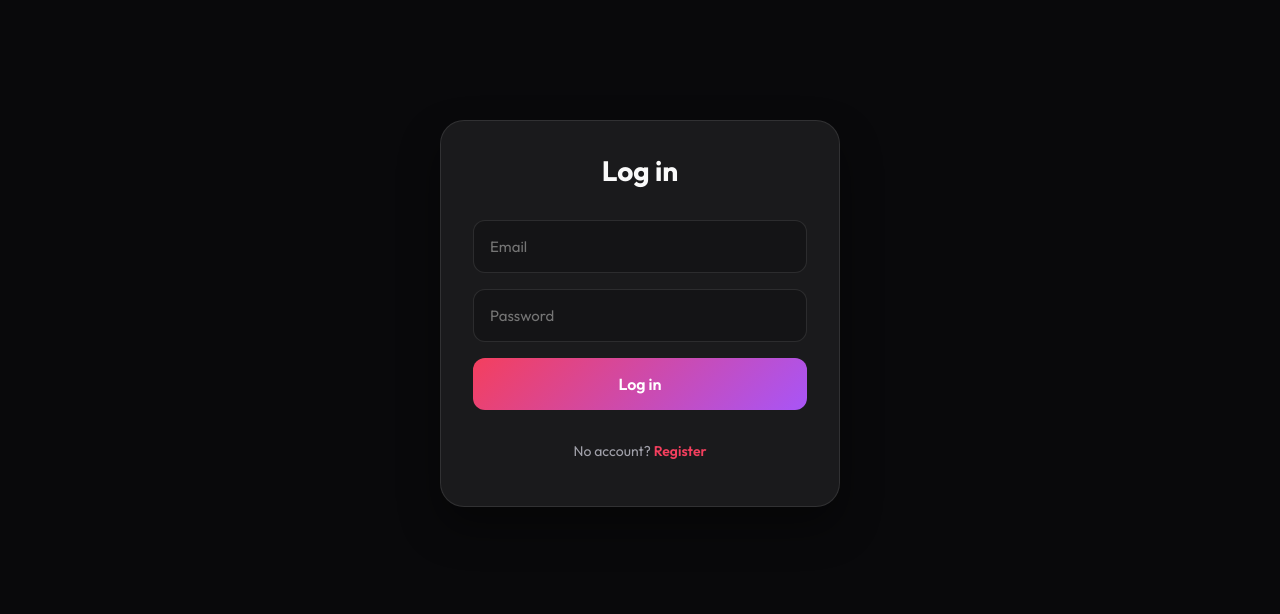
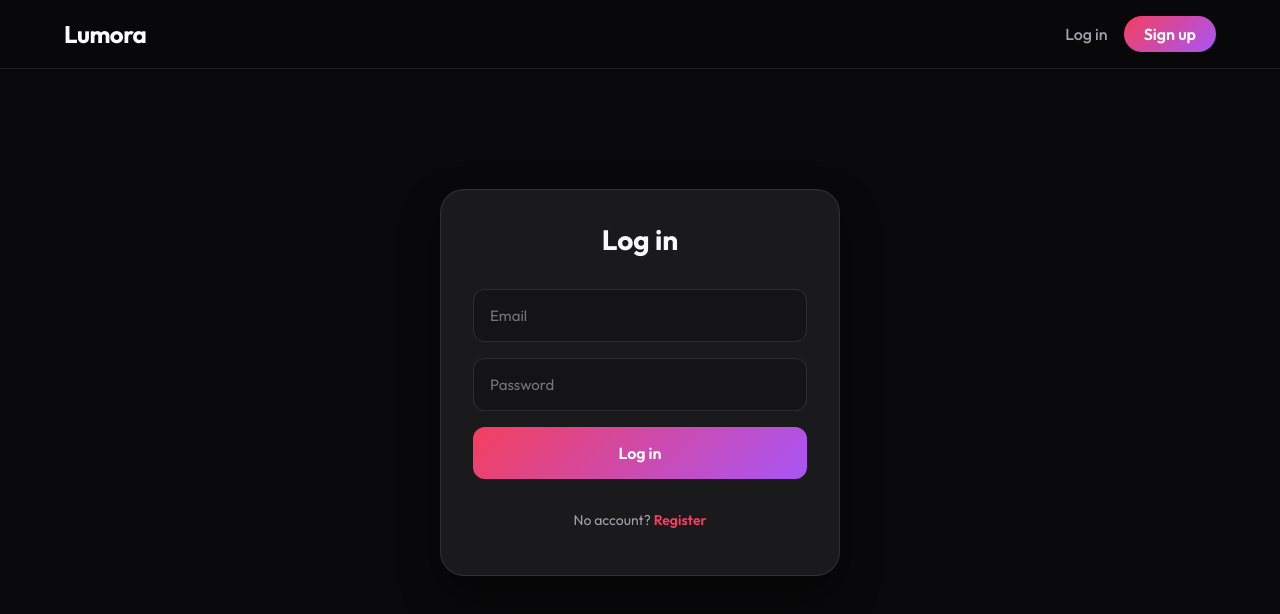
Before and after one commit to sameekshyaranjan/Lumora, a React (Vite) app in the folder frontend/: page /login in a window 1280 px wide. Shown: the top 614 px of the page. Built offline with nearby package versions, Linux system fonts and the light colour scheme; no server answers.

Commit message:
feat(frontend): restructure app with landing page, navbar, and gated courses

```diff
--- a/frontend/src/App.jsx
+++ b/frontend/src/App.jsx
@@ -3,6 +3,8 @@ import { Routes, Route } from 'react-router-dom';
 import { useDispatch } from 'react-redux';
 import { bootstrapAuth } from './redux/authSlice';
 import ProtectedRoute from './components/ProtectedRoute';
+import Layout from './components/Layout';
+import LandingPage from './pages/LandingPage';
 import FeedPage from './pages/FeedPage';
 import LoginPage from './pages/LoginPage';
 import RegisterPage from './pages/RegisterPage';
@@ -16,11 +18,14 @@ export default function App() {
 
   return (
     <Routes>
-      <Route path="/" element={<FeedPage />} />
-      <Route path="/login" element={<LoginPage />} />
-      <Route path="/register" element={<RegisterPage />} />
-      <Route path="/bookmarks" element={<ProtectedRoute><BookmarksPage /></ProtectedRoute>} />
-      <Route path="/history" element={<HistoryPage />} />
+      <Route element={<Layout />}>
+        <Route path="/" element={<LandingPage />} />
+        <Route path="/login" element={<LoginPage />} />
+        <Route path="/register" element={<RegisterPage />} />
+        <Route path="/courses" element={<ProtectedRoute><FeedPage /></ProtectedRoute>} />
+        <Route path="/bookmarks" element={<ProtectedRoute><BookmarksPage /></ProtectedRoute>} />
+        <Route path="/history" element={<ProtectedRoute><HistoryPage /></ProtectedRoute>} />
+      </Route>
     </Routes>
   );
 }
--- /dev/null
+++ b/frontend/src/components/Layout.jsx
@@ -0,0 +1,19 @@
+import { Outlet, useLocation } from 'react-router-dom';
+import Navbar from './Navbar';
+
+export default function Layout() {
+  const location = useLocation();
+  // We don't want the navbar to overlay on top of the feed videos,
+  // or maybe we do, but let's make it transparent/fixed on the feed
+  // so it doesn't break the immersive experience.
+  const isFeedPage = location.pathname === '/courses';
+
+  return (
+    <div className={`app-layout ${isFeedPage ? 'feed-layout' : ''}`}>
+      <Navbar />
+      <main className="app-main">
+        <Outlet />
+      </main>
+    </div>
+  );
+}
--- /dev/null
+++ b/frontend/src/components/Navbar.jsx
@@ -0,0 +1,42 @@
+import { Link, useNavigate } from 'react-router-dom';
+import { useSelector, useDispatch } from 'react-redux';
+import { selectAuth, logout } from '../redux/authSlice';
+
+export default function Navbar() {
+  const { status, user } = useSelector(selectAuth);
+  const dispatch = useDispatch();
+  const navigate = useNavigate();
+
+  const handleLogout = async () => {
+    await dispatch(logout());
+    navigate('/');
+  };
+
+  return (
+    <nav className="navbar">
+      <div className="navbar-container">
+        <Link to="/" className="navbar-brand">
+          Lumora
+        </Link>
+        <div className="navbar-links">
+          {status === 'authenticated' ? (
+            <>
+              <Link to="/courses" className="nav-link">Courses</Link>
+              <Link to="/bookmarks" className="nav-link">Saved</Link>
+              <Link to="/history" className="nav-link">History</Link>
+              <div className="nav-profile">
+                <span>{user?.name}</span>
+                <button onClick={handleLogout} className="btn-logout">Logout</button>
+              </div>
+            </>
+          ) : (
+            <div className="nav-auth">
+              <Link to="/login" className="nav-link">Log in</Link>
+              <Link to="/register" className="btn-primary">Sign up</Link>
+            </div>
+          )}
+        </div>
+      </div>
+    </nav>
+  );
+}
--- a/frontend/src/index.css
+++ b/frontend/src/index.css
@@ -22,7 +22,6 @@
 }
 
 html, body, #root {
-  height: 100%;
   margin: 0;
   background: var(--bg);
   color: var(--fg);
@@ -148,15 +147,15 @@ html, body, #root {
 /* Category Tabs */
 .category-tabs {
   position: fixed;
-  top: 0;
+  top: 70px;
   left: 0;
   right: 0;
   z-index: 10;
   display: flex;
   gap: 12px;
-  padding: 24px 20px;
+  padding: 16px 20px 24px;
   overflow-x: auto;
-  background: linear-gradient(to bottom, rgba(9,9,11,0.9) 0%, rgba(9,9,11,0) 100%);
+  background: linear-gradient(to bottom, rgba(9,9,11,0.8) 0%, rgba(9,9,11,0) 100%);
   scrollbar-width: none;
 }
 .category-tabs::-webkit-scrollbar { display: none; }
@@ -280,7 +279,7 @@ html, body, #root {
 }
 
 /* Continue Watching Row */
-.continue-row { position: fixed; top: 75px; left: 0; right: 0; z-index: 9; padding: 0 20px; }
+.continue-row { position: fixed; top: 135px; left: 0; right: 0; z-index: 9; padding: 0 20px; }
 .continue-label { font-size: 13px; font-weight: 600; color: var(--muted); text-transform: uppercase; letter-spacing: 1px; }
 .continue-items { display: flex; gap: 12px; overflow-x: auto; padding: 12px 0; scrollbar-width: none; }
 .continue-items::-webkit-scrollbar { display: none; }
@@ -315,3 +314,115 @@ html, body, #root {
 .auth-page .muted { margin-top: 16px; }
 .auth-page .muted a { color: var(--accent-color); text-decoration: none; font-weight: 600; }
 .auth-page .muted a:hover { text-decoration: underline; }
+
+/* Layout & Navbar */
+.app-layout { min-height: 100vh; display: flex; flex-direction: column; }
+.feed-layout { height: 100vh; overflow: hidden; }
+.app-main { flex: 1; }
+
+.navbar {
+  position: sticky;
+  top: 0;
+  z-index: 50;
+  background: rgba(9, 9, 11, 0.8);
+  backdrop-filter: var(--glass-blur);
+  border-bottom: 1px solid var(--border);
+}
+
+.feed-layout .navbar {
+  position: absolute; /* Float over the video */
+  width: 100%;
+  background: linear-gradient(to bottom, rgba(0,0,0,0.8) 0%, rgba(0,0,0,0) 100%);
+  border-bottom: none;
+}
+
+.navbar-container {
+  max-width: 1200px;
+  margin: 0 auto;
+  padding: 16px 24px;
+  display: flex;
+  justify-content: space-between;
+  align-items: center;
+}
+
+.navbar-brand {
+  font-size: 24px;
+  font-weight: 700;
+  color: #fff;
+  text-decoration: none;
+  letter-spacing: -0.5px;
+}
+
+.navbar-links {
+  display: flex;
+  align-items: center;
+  gap: 24px;
+}
+
+.nav-link {
+  color: var(--muted);
+  text-decoration: none;
+  font-weight: 500;
+  transition: color 0.2s;
+}
+.nav-link:hover { color: #fff; }
+
+.nav-profile {
+  display: flex;
+  align-items: center;
+  gap: 16px;
+  padding-left: 24px;
+  border-left: 1px solid var(--border);
+}
+.nav-profile span { font-weight: 600; font-size: 14px; }
+.btn-logout {
+  background: transparent;
+  border: 1px solid var(--border);
+  color: var(--muted);
+  padding: 6px 12px;
+  border-radius: 8px;
+  cursor: pointer;
+  transition: all 0.2s;
+  font-family: inherit;
+}
+.btn-logout:hover { background: var(--surface); color: #fff; }
+
+.nav-auth { display: flex; align-items: center; gap: 16px; }
+.btn-primary {
+  background: var(--accent);
+  color: #fff;
+  padding: 8px 20px;
+  border-radius: 999px;
+  text-decoration: none;
+  font-weight: 600;
+  transition: opacity 0.2s;
+}
+.btn-primary:hover { opacity: 0.9; }
+
+/* Landing Page */
+.landing-page { max-width: 1200px; margin: 0 auto; padding: 60px 24px; }
+.hero-section { text-align: center; max-width: 800px; margin: 0 auto 80px; }
+.hero-section h1 { font-size: 56px; font-weight: 700; line-height: 1.1; margin-bottom: 24px; letter-spacing: -1px; }
+.hero-section p { font-size: 20px; color: var(--muted); line-height: 1.6; margin-bottom: 40px; }
+.hero-actions { display: flex; justify-content: center; gap: 16px; }
+.btn-large { padding: 14px 32px; font-size: 16px; border-radius: 999px; font-weight: 600; text-decoration: none; transition: transform 0.2s; }
+.btn-large:hover { transform: translateY(-2px); }
+.btn-secondary { background: var(--surface); color: #fff; border: 1px solid var(--border); }
+.btn-secondary:hover { background: var(--surface-hover); }
+
+.features-grid {
+  display: grid;
+  grid-template-columns: repeat(auto-fit, minmax(300px, 1fr));
+  gap: 24px;
+}
+.feature-card {
+  background: var(--surface);
+  border: 1px solid var(--border);
+  border-radius: 24px;
+  padding: 32px;
+  transition: transform 0.2s;
+}
+.feature-card:hover { transform: translateY(-4px); background: var(--surface-hover); }
+.feature-icon { font-size: 40px; margin-bottom: 20px; }
+.feature-card h3 { font-size: 24px; margin: 0 0 12px 0; }
+.feature-card p { color: var(--muted); line-height: 1.6; margin: 0; }
--- /dev/null
+++ b/frontend/src/pages/LandingPage.jsx
@@ -0,0 +1,43 @@
+import { Link, Navigate } from 'react-router-dom';
+import { useSelector } from 'react-redux';
+import { selectAuth } from '../redux/authSlice';
+
+export default function LandingPage() {
+  const { status } = useSelector(selectAuth);
+
+  // If already logged in, skip the landing page and go to courses
+  if (status === 'authenticated') {
+    return <Navigate to="/courses" replace />;
+  }
+
+  return (
+    <div className="landing-page">
+      <div className="hero-section">
+        <h1>Micro-learning for the Modern World</h1>
+        <p>Master complex topics through bite-sized, immersive vertical videos. Learn anywhere, anytime, one short at a time.</p>
+        <div className="hero-actions">
+          <Link to="/register" className="btn-primary btn-large">Start Learning for Free</Link>
+          <Link to="/login" className="btn-secondary btn-large">Log In</Link>
+        </div>
+      </div>
+
+      <div className="features-grid">
+        <div className="feature-card">
+          <div className="feature-icon">📱</div>
+          <h3>Vertical Feed</h3>
+          <p>TikTok-style immersive learning. Scroll through carefully curated educational shorts tailored to your interests.</p>
+        </div>
+        <div className="feature-card">
+          <div className="feature-icon">🔖</div>
+          <h3>Saved Learning</h3>
+          <p>Bookmark the most impactful videos. Build your own personal library of knowledge to review whenever you need it.</p>
+        </div>
+        <div className="feature-card">
+          <div className="feature-icon">📈</div>
+          <h3>Progress Tracking</h3>
+          <p>We automatically track your watch history and mark courses as completed. Never lose your place again.</p>
+        </div>
+      </div>
+    </div>
+  );
+}
```
